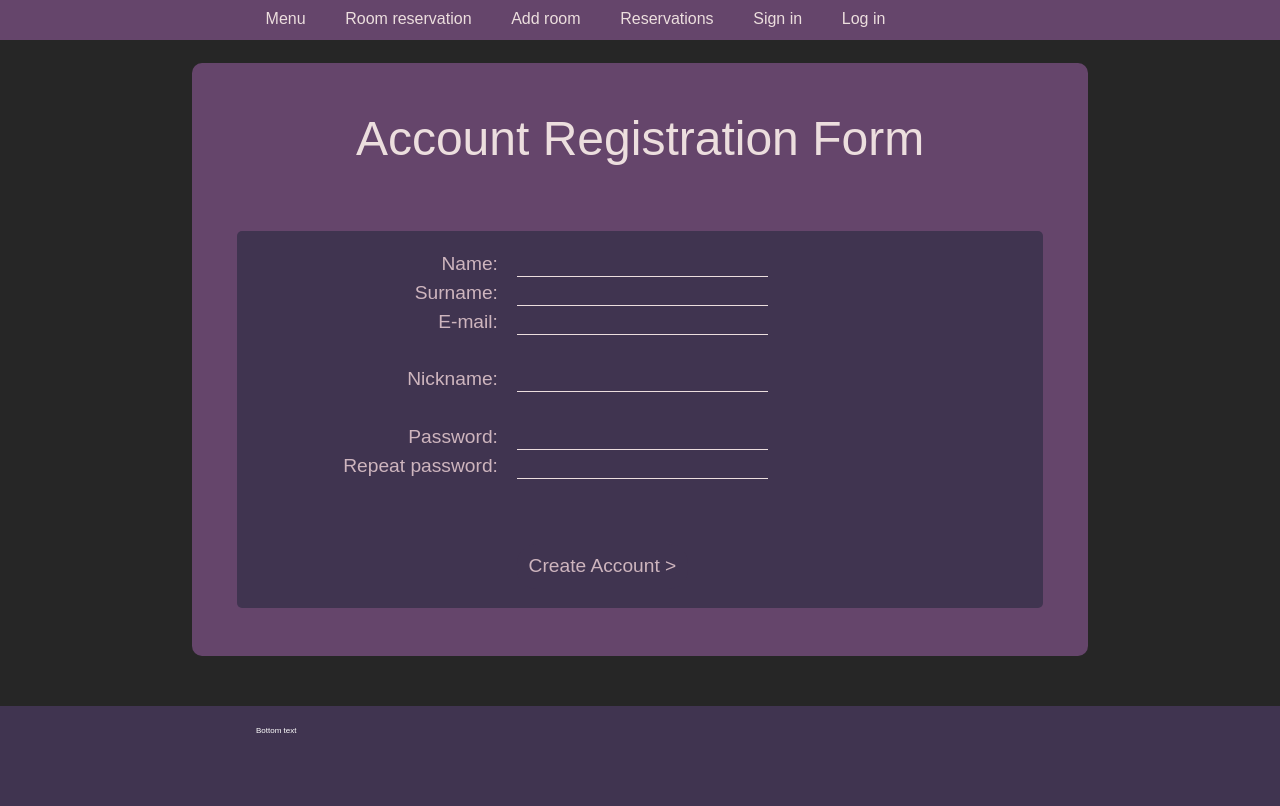
After one commit to ATC-Adobe/php-academy-training2022, a PHP site: page /userRegistration.php in a window 1280 px wide. The commit adds this page. Run offline with PHP 8.4, Linux system fonts and the light colour scheme.

Commit message:
day 7 log in and register forms

```diff
--- a/layout/css/style.css
+++ b/layout/css/style.css
@@ -212,7 +212,7 @@ a:hover {
     display: none;
 }
 
-.inner-sticky > a {
+.inner-sticky  > a {
     margin-right: 1em;
     padding: 0.6em;
     border-radius: 1em;
--- a/layout/menu.html
+++ b/layout/menu.html
@@ -1,11 +1,11 @@
 <div class="sticky">
     <div class="inner-sticky">
         <a href = "index.php">Menu</a>
-        <div class="separator">.</div>
         <a href = "roomListing.php">Room reservation</a>
-        <span class="separator">.</span>
         <a href = "roomForm.php">Add room</a>
-        <span class="separator">.</span>
         <a href = "roomReservationListing.php">Reservations</a>
+
+        <a href = "userRegistration.php">Sign in</a>
+        <a href = "userLogIn.php">Log in</a>
     </div>
 </div>
--- a/src/View/RoomView.php
+++ b/src/View/RoomView.php
@@ -61,10 +61,7 @@ use Room\Repository\RoomConcreteRepository;
                 echo "<td> $id </td>";
                 echo "<td> $name </td>";
                 echo "<td> $floor </td>";
-                echo "<td><form method='GET' action='roomReservationForm.php'>
-                                    <input type='hidden' name='id' value='$id'>
-                                    <input type='submit' value='Reserve'>
-                                  </form></td>";
+                echo "<td><a href='roomReservationForm.php?id=$id'> Reserve ></a></td>";
                 echo "</tr>";
             }
             ?>
--- /dev/null
+++ b/src/View/UserCreationForm.php
@@ -0,0 +1,64 @@
+<?php
+declare(strict_types = 1);
+?>
+
+<!DOCTYPE html>
+<html>
+
+<head>
+
+    <title>Rooms</title>
+    <meta name="viewport" content="width=device-width, initial-scale=1, shrink-to-fit=no">
+    <link rel="stylesheet" type="text/css" href="layout/css/style.css">
+
+    <!--
+    <link rel="stylesheet" href="https://cdn.jsdelivr.net/npm/bootstrap@4.4.1/dist/css/bootstrap.min.css" integrity="sha384-Vkoo8x4CGsO3+Hhxv8T/Q5PaXtkKtu6ug5TOeNV6gBiFeWPGFN9MuhOf23Q9Ifjh" crossorigin="anonymous">
+    <script src="https://cdn.jsdelivr.net/npm/bootstrap@4.4.1/dist/js/bootstrap.min.js" integrity="sha384-wfSDF2E50Y2D1uUdj0O3uMBJnjuUD4Ih7YwaYd1iqfktj0Uod8GCExl3Og8ifwB6" crossorigin="anonymous"></script>
+    -->
+</head>
+<body>
+
+<?php
+include "layout/menu.html";
+?>
+
+<div class="header">
+    Account Registration Form
+    <br><br>
+    <div class="main">
+        <form method="post" action="userRegistration.php">
+
+            <div class="float ltable">
+                Name:<br>
+                Surname:<br>
+                E-mail:<br>
+                <br>
+                Nickname: <br>
+                <br>
+                Password: <br>
+                Repeat password: <br>
+            </div>
+            <div class="float rtable">
+
+
+                <input type="text" name="name"><br>
+                <input type="text" name="surname"><br>
+                <input type="text" name="email"><br>
+                <br>
+                <input type="text" name="nickname"> <br>
+                <br>
+                <input type="password" name="password1"><br>
+                <input type="password" name="password2"><br>
+                <br>
+                <br>
+                <input type="submit" value="Create Account >">
+
+            </div>
+            <div class="clear"></div>
+        </form>
+    </div>
+</div>
+
+<?php include 'layout/footer.html' ?>
+</body>
+</html>
--- /dev/null
+++ b/userLogIn.php
@@ -0,0 +1,5 @@
+<?php
+declare(strict_types = 1);
+require_once 'autoloading.php';
+
+include "src/View/UserLogInForm.php";
--- /dev/null
+++ b/userRegistration.php
@@ -0,0 +1,5 @@
+<?php
+declare(strict_types = 1);
+require_once 'autoloading.php';
+
+include "src/View/UserCreationForm.php";
```
Also changed, not shown: SQLconsole.sql (+15 -0 lines), src/View/UserLogInForm.php (added, +50 -0 lines).
